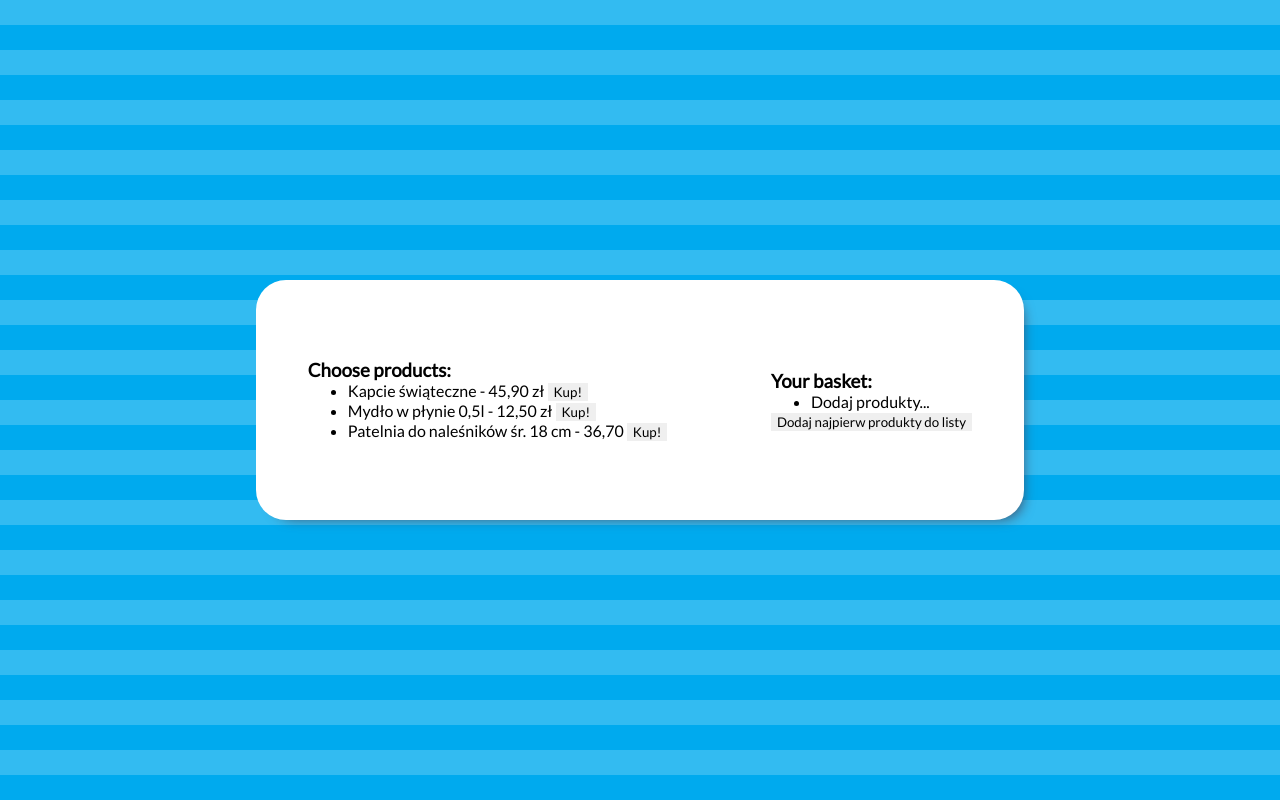
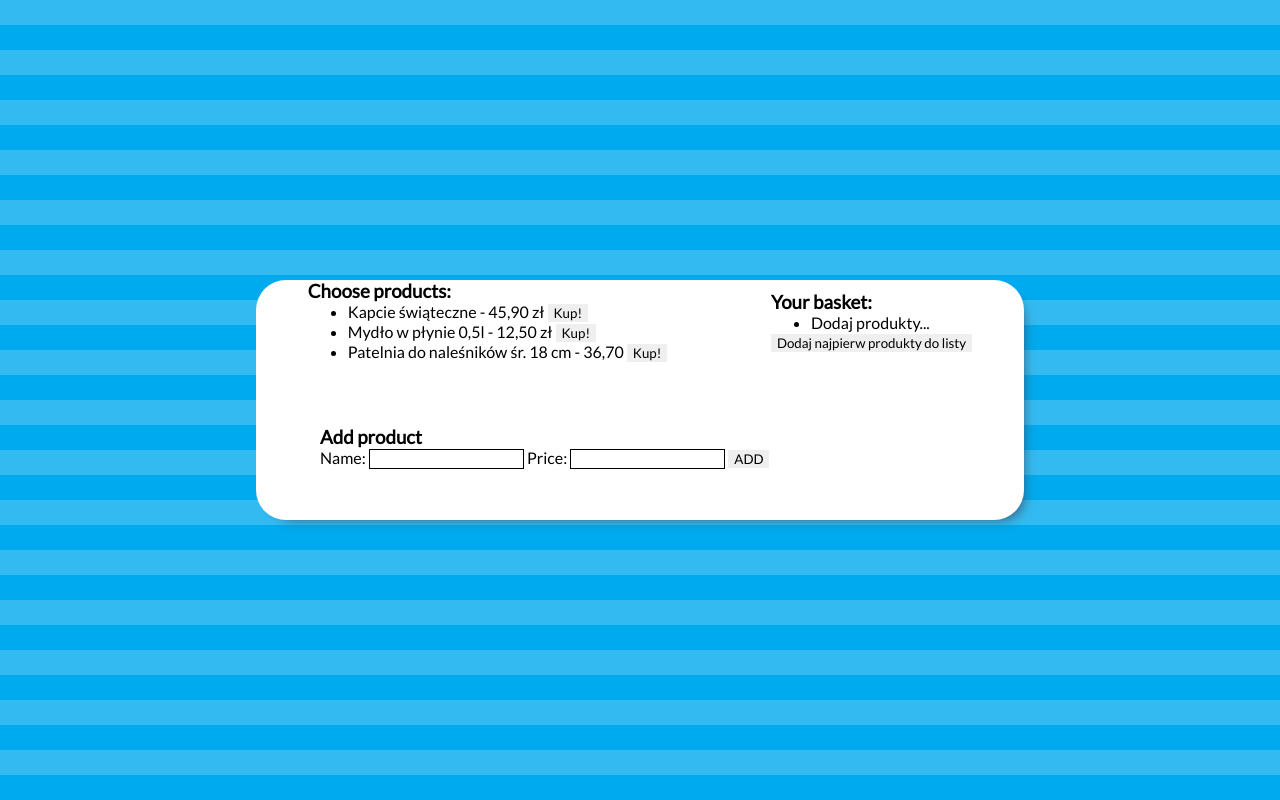
Before and after one commit to sniperdev/shoppingbasket, a plain HTML site: page index.html in a window 1280 px wide. Drawn offline with Linux system fonts and the light colour scheme.

Commit message:
<feat> add some basic styling and form

```diff
--- a/index.css
+++ b/index.css
@@ -25,9 +25,25 @@ body {
     display: flex;
     justify-content: space-around;
     align-items: center;
+    flex-wrap: wrap;
     background-color: white;
     width: 60vw;
     height: 30vh;
     border-radius: 30px;
     box-shadow: 8px 8px 13px -10px rgba(66, 68, 90, 1);
 }
+
+.admin-panel {
+    width: 100%;
+    padding: 5vw;
+}
+
+.admin-panel input {
+    border: solid 1px black;
+}
+
+@media only screen and (max-width: 850px) {
+    .main-content {
+        width: 100vw;
+    }
+}
--- a/index.html
+++ b/index.html
@@ -29,8 +29,23 @@
         </ul>
         <button class="buyButton">Dodaj najpierw produkty do listy</button>
     </section>
+    <section class="admin-panel">
+        <h1>Add product</h1>
+        <form>
+            <label>
+                Name:
+                <input type="text" name="name" required>
+            </label>
+            <label>
+                Price:
+                <input type="text" name="price" required>
+            </label>
+            <button type="submit">ADD</button>
+        </form>
+    </section>
 </section>
 <script src="basket.js"></script>
 <script src="ui.js"></script>
+<script src="adminPanel.js"></script>
 </body>
 </html>
```
Also changed, not shown: adminPanel.js (added).
